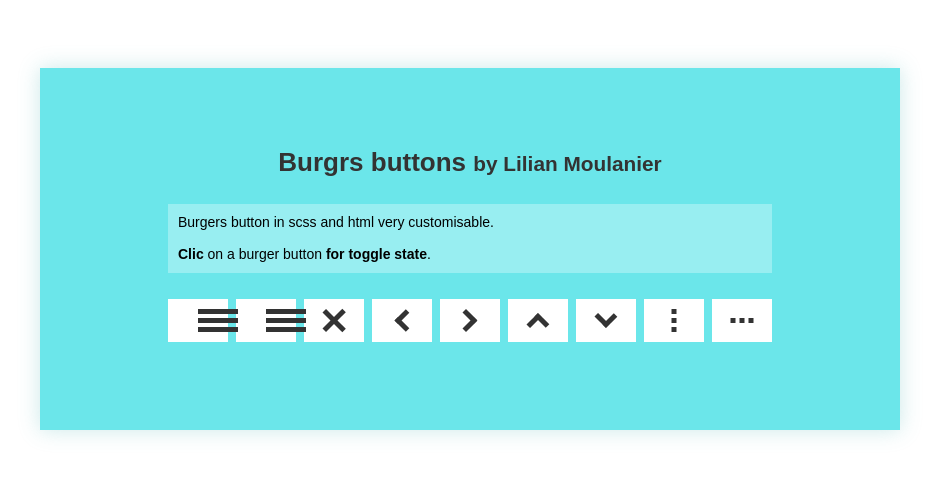
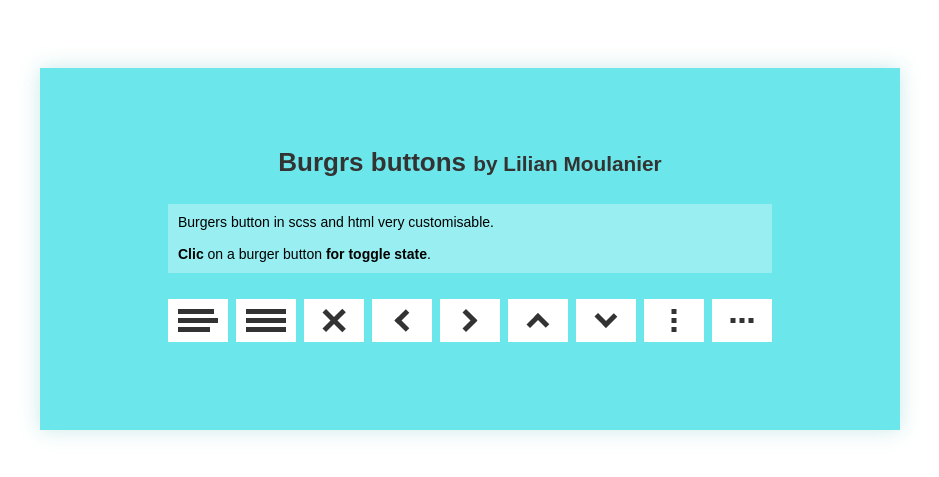
Before and after one commit to Sliverside/burgr-btn, a website: page exemple/index.html in a window 1280 px wide. Shown: the part 151-628 px from the top of the page, without its empty margins (170-1109 px from the left). Drawn offline with Linux system fonts and the light colour scheme.

Commit message:
fix burger btn

```diff
--- a/_burgr-btn.scss
+++ b/_burgr-btn.scss
@@ -13,6 +13,7 @@ $burgr-default: (
 
 $burgr: () !default;
 $burgr: map-merge($burgr-default, $burgr);
+
 $burgrs-default: (
   'clasic':(
     'parent':  '#default#',
@@ -24,6 +25,7 @@ $burgrs-default: (
     'parent':  '#default#',
     'state': 'cross',
     'active-state': 'arrow-right',
+    'hover-state': 'arrow-top'
   ),
   'left':(
     'parent':  '#default#',
@@ -106,7 +108,7 @@ $BPS: add-bp-vars($burgrs-cache, 'burgrs');
     }
   }
 
-  @if $state == 'classic' {
+  @if $state == 'clasic' {
     .burgr-part {
       &:nth-child(1),
       &:nth-child(2),
@@ -224,7 +226,7 @@ $BPS: add-bp-vars($burgrs-cache, 'burgrs');
         pointer-events: none;
       }
     }
-  }@else if $default == true { // state: normal
+  }@else if $state == 'normal' or $default == true { // state: normal
     .burgr-part {
       &:nth-child(1),
       &:nth-child(2),
@@ -289,7 +291,7 @@ $BPS: add-bp-vars($burgrs-cache, 'burgrs');
         }
 
         @if Gbp('state') {
-          @include state($this, 'state');
+          @include state($this, 'state', if(Gbp('parent') == null, true, false));
         }
 
         @if Gbp('hover-state') {
```
Also changed, not shown: exemple/stylesheets/main.css, 2 other files.
